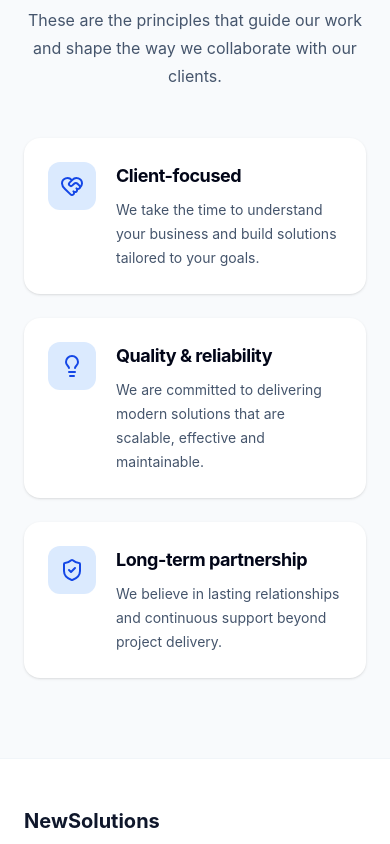
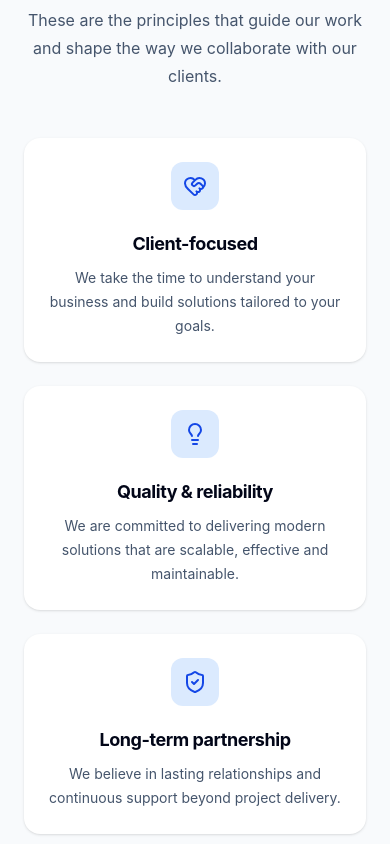
Before and after one commit to duartesimo/NewSolutions, a React (Vite) app in the folder frontend/: page /about in a window 390 px wide. Shown: the part 1700-2544 px from the top of the page. Built offline with nearby package versions, Linux system fonts and the light colour scheme.

Commit message:
fix: about page values section mobile

```diff
--- a/frontend/src/components/sections/OurValues.tsx
+++ b/frontend/src/components/sections/OurValues.tsx
@@ -49,7 +49,7 @@ function OurValues() {
             return (
               <div
                 key={value.title}
-                className="flex gap-5 rounded-2xl bg-white p-6 shadow-sm transition hover:-translate-y-1 hover:shadow-lg"
+                className="flex flex-col items-center gap-5 rounded-2xl bg-white p-6 text-center shadow-sm transition hover:-translate-y-1 hover:shadow-lg md:flex-row md:items-start md:text-left"
               >
                 {/* Icon */}
                 <div className="flex h-12 w-12 shrink-0 items-center justify-center rounded-xl bg-blue-100">
```
